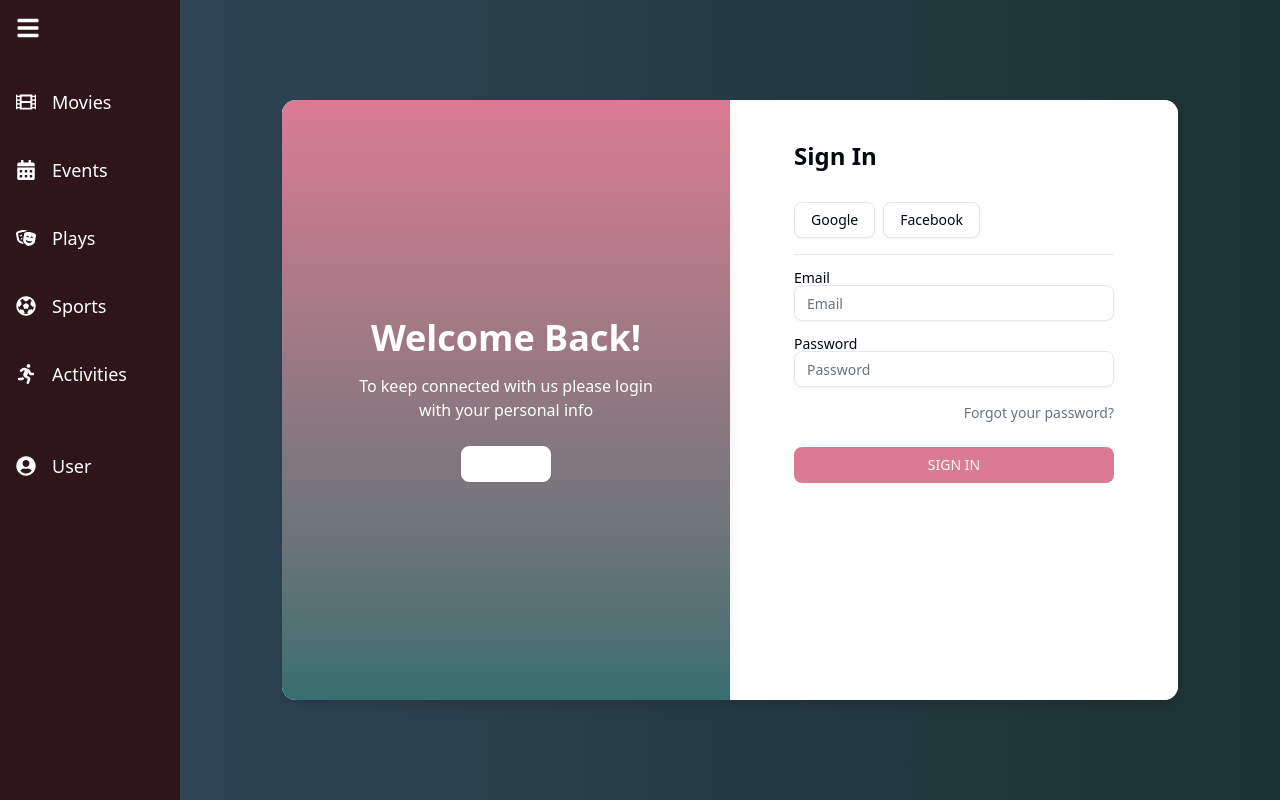
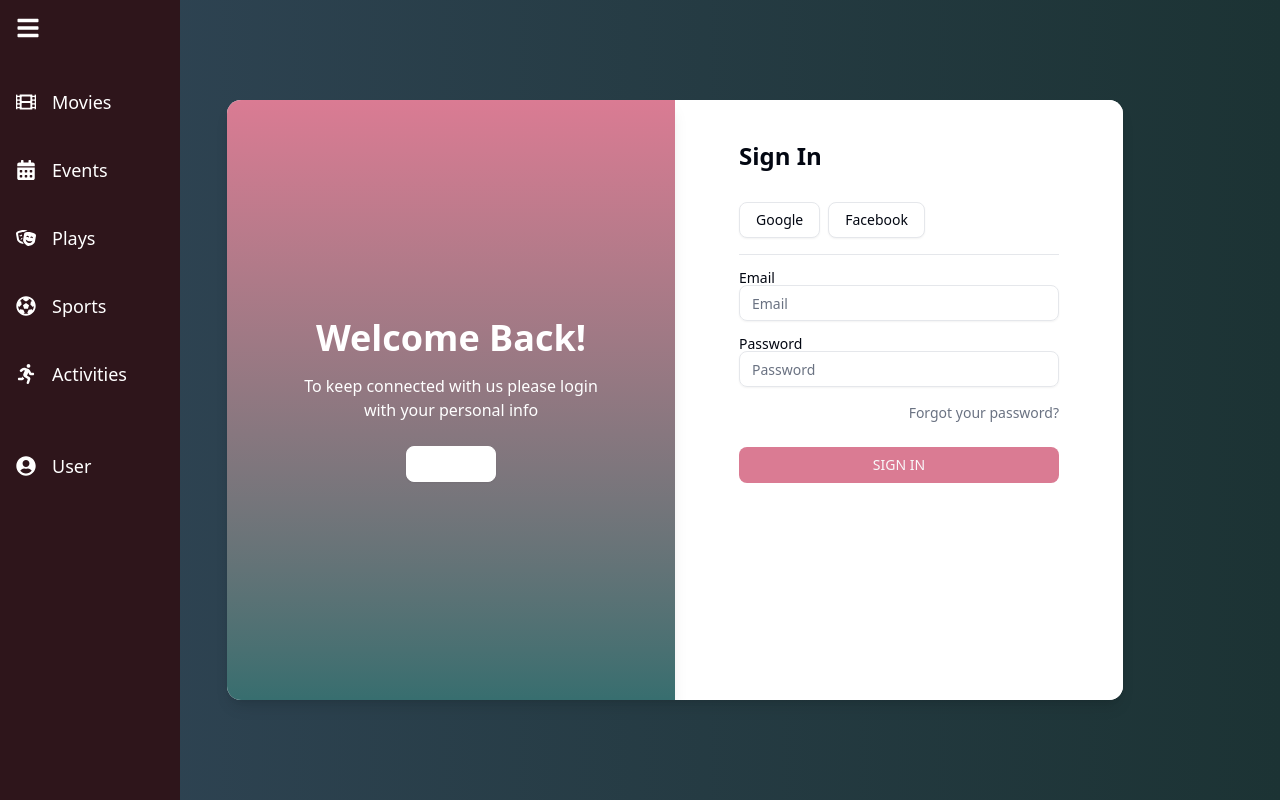
Before and after one commit to prithviskk/QRyptoPass, a Next.js app: page /login in a window 1280 px wide. Built offline with nearby package versions, Linux system fonts and the light colour scheme.

Commit message:
WIP: Local changes to layout and navbar

```diff
--- a/src/app/layout.tsx
+++ b/src/app/layout.tsx
@@ -28,7 +28,7 @@
         className={`${geistSans.variable} ${geistMono.variable} antialiased`}
       >
        <Navbar />
-        <main className="ml-[180px]">{children}</main>
+        <main className="ml-[70px]">{children}</main>
       </body>
     </html>
   );
--- a/src/components/Navbar.tsx
+++ b/src/components/Navbar.tsx
@@ -19,7 +19,7 @@
     <nav
       className={`h-screen ${
         expanded ? "w-[180px]" : "w-[70px]"
-      } bg-[#2E151B] flex flex-col pt-4 fixed left-0 top-0 transition-all duration-300`}
+      } bg-[#2E151B] flex flex-col pt-4 fixed left-0 top-0  transition-all duration-300`}
     >
       {/*menu button */}
       <button
```
